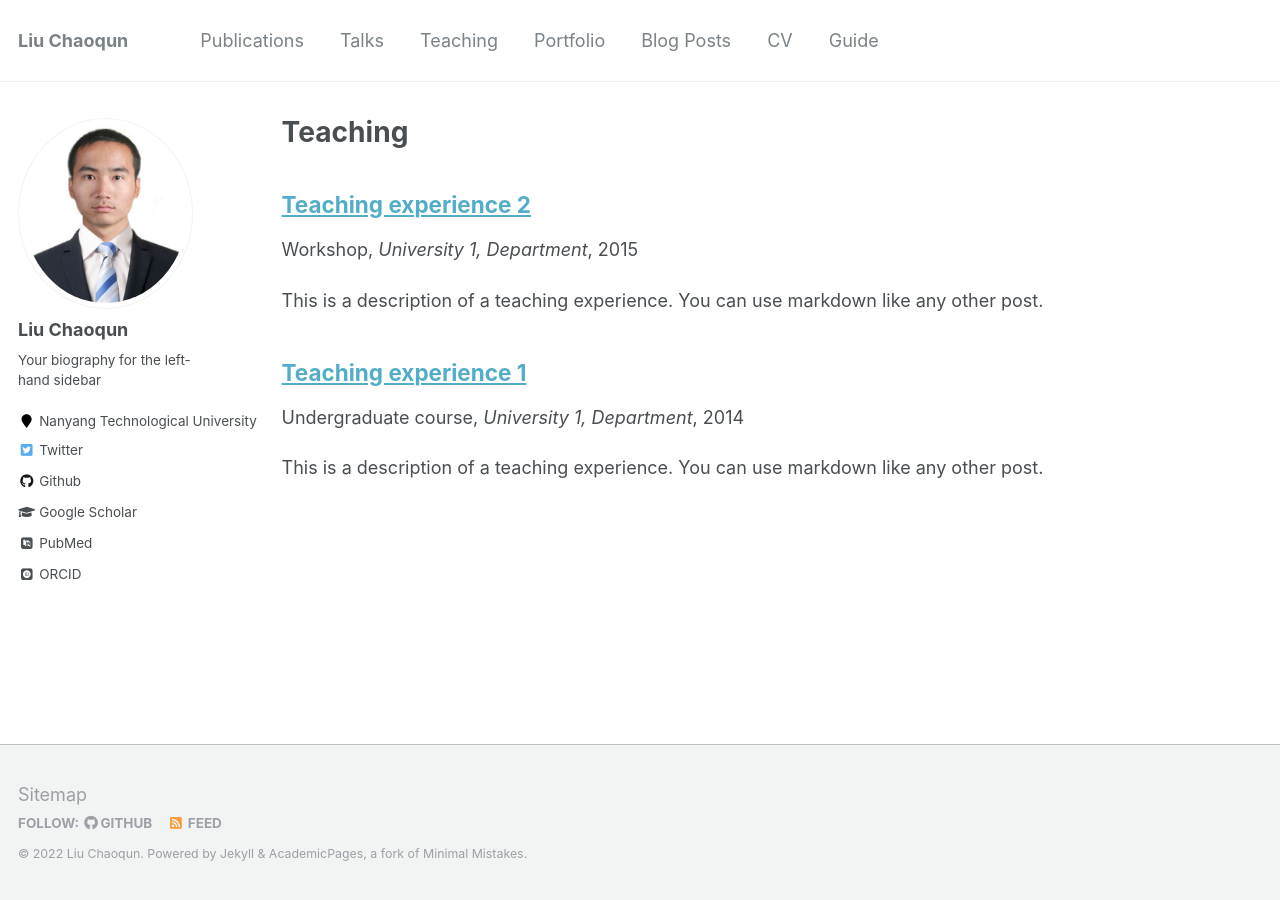
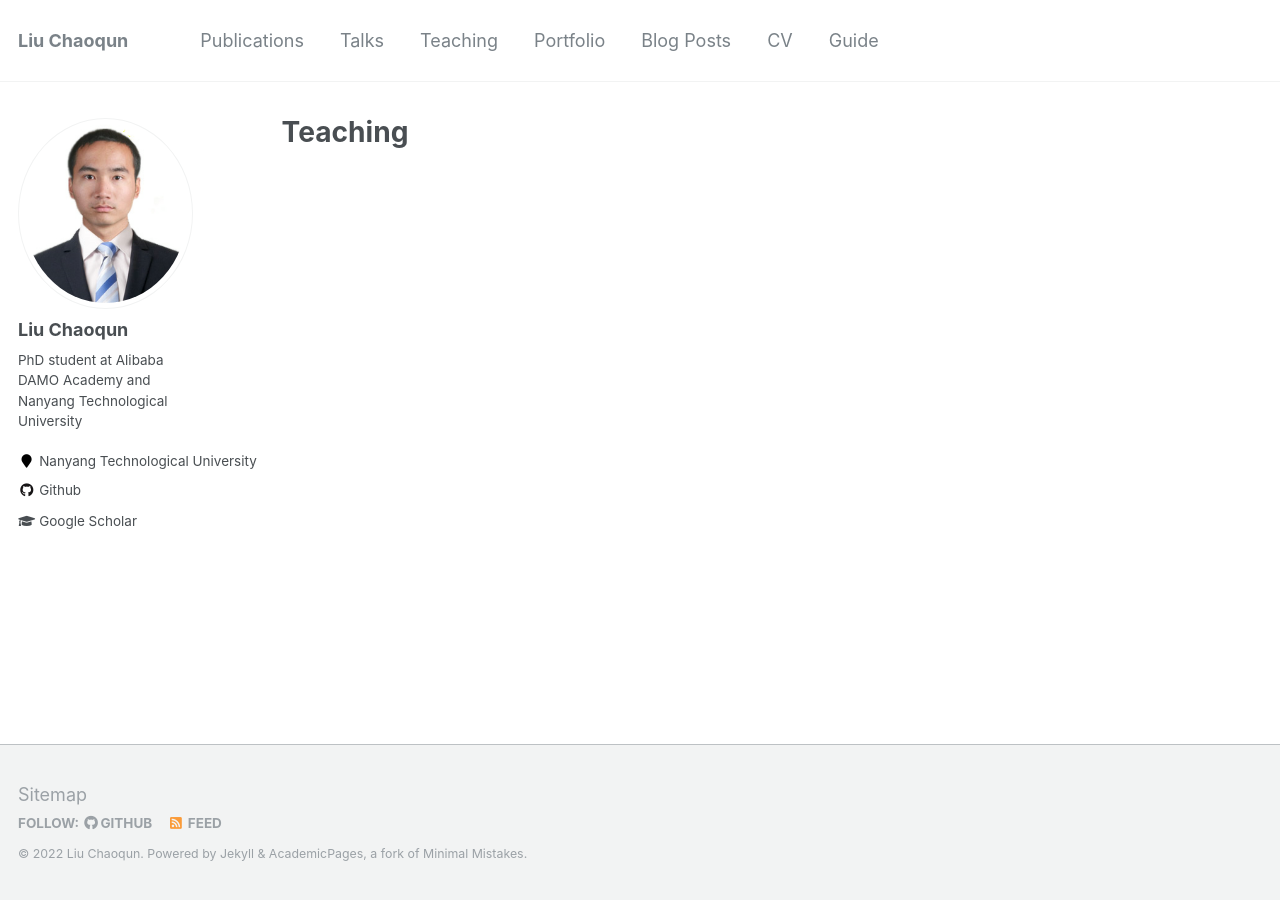
Before and after one commit to liuchaoqun/liuchaoqun.github.io, a Jekyll site: the page built from _pages/teaching.html, in a window 1280 px wide. Built offline with Jekyll 4.4.1, drawn with Linux system fonts in a browser that asks for light colours; some web fonts are replaced; part of the change alters nothing that is shown.

Commit message:
update config.yml

```diff
--- a/_config.yml
+++ b/_config.yml
@@ -10,7 +10,7 @@ locale                   : "en-US"
 title                    : "Liu Chaoqun"
 title_separator          : "-"
 name                     : &name "Liu Chaoqun"
-description              : &description "CS PhD student at Alibaba DAMO Academy and Nanyang Technological University"
+description              : &description "PhD student at Alibaba DAMO Academy and Nanyang Technological University"
 url                      : https://liuchaoqun.github.io # the base hostname & protocol for your site e.g. "https://mmistakes.github.io"
 baseurl                  : "" # the subpath of your site, e.g. "/blog"
 repository               : "https://github.com/liuchaoqun"
@@ -57,7 +57,7 @@ yandex_site_verification :
 
 # Social Sharing
 twitter:
-  username               : &twitter
+  username               : #&twitter
 facebook:
   username               :
   app_id                 :
@@ -82,10 +82,10 @@ analytics:
 author:
   name             : "Liu Chaoqun"
   avatar           : "profile.png"
-  bio              : "Your biography for the left-hand sidebar"
+  bio              : "PhD student at Alibaba DAMO Academy and Nanyang Technological University"
   location         : "Nanyang Technological University"
   employer         :
-  pubmed           : "https://www.ncbi.nlm.nih.gov/pubmed/?term=john+snow"
+  pubmed           : #"https://www.ncbi.nlm.nih.gov/pubmed/?term=john+snow"
   googlescholar    : "https://scholar.google.com/citations?user=oKL6xrcAAAAJ&hl=en"
   email            :
   researchgate     :  # example: "https://www.researchgate.net/profile/yourprofile"
@@ -96,20 +96,20 @@ author:
   flickr           :
   facebook         :
   foursquare       :
-  github           : "academicpages"
+  github           : "https://github.com/liuchaoqun"
   google_plus      :
   keybase          :
   instagram        :
   impactstory      : #"https://profiles.impactstory.org/u/xxxx-xxxx-xxxx-xxxx"
   lastfm           :
   linkedin         :
-  orcid            : "http://orcid.org/yourorcidurl"
+  orcid            : #"http://orcid.org/yourorcidurl"
   pinterest        :
   soundcloud       :
   stackoverflow    : # http://stackoverflow.com/users/123456/username
   steam            :
   tumblr           :
-  twitter          : "replacethistwitterhandle"
+  twitter          : #"replacethistwitterhandle"
   vine             :
   weibo            :
   xing             :
@@ -175,18 +175,18 @@ kramdown:
 
 # Collections
 collections:
-  teaching:
-    output: true
-    permalink: /:collection/:path/
+  # teaching:
+  #   output: true
+  #   permalink: /:collection/:path/
   publications:
     output: true
     permalink: /:collection/:path/
-  portfolio:
-    output: true
-    permalink: /:collection/:path/
-  talks:
-    output: true
-    permalink: /:collection/:path/
+  # portfolio:
+  #   output: true
+  #   permalink: /:collection/:path/
+  # talks:
+  #   output: true
+  #   permalink: /:collection/:path/
 
 
 # Defaults
@@ -210,14 +210,14 @@ defaults:
       layout: single
       author_profile: true
   # _teaching
-  - scope:
-      path: ""
-      type: teaching
-    values:
-      layout: single
-      author_profile: true
-      share: true
-      comments: true
+  # - scope:
+  #     path: ""
+  #     type: teaching
+  #   values:
+  #     layout: single
+  #     author_profile: true
+  #     share: true
+  #     comments: true
   # _publications
   - scope:
       path: ""
@@ -228,22 +228,22 @@ defaults:
       share: true
       comments: true
   # _portfolio
-  - scope:
-      path: ""
-      type: portfolio
-    values:
-      layout: single
-      author_profile: true
-      share: true
-      comment: true
+  # - scope:
+  #     path: ""
+  #     type: portfolio
+  #   values:
+  #     layout: single
+  #     author_profile: true
+  #     share: true
+  #     comment: true
   # _talks
-  - scope:
-      path: ""
-      type: talks
-    values:
-      layout: talk
-      author_profile: true
-      share: true
+  # - scope:
+  #     path: ""
+  #     type: talks
+  #   values:
+  #     layout: talk
+  #     author_profile: true
+  #     share: true
 
 # Sass/SCSS
 sass:
```
